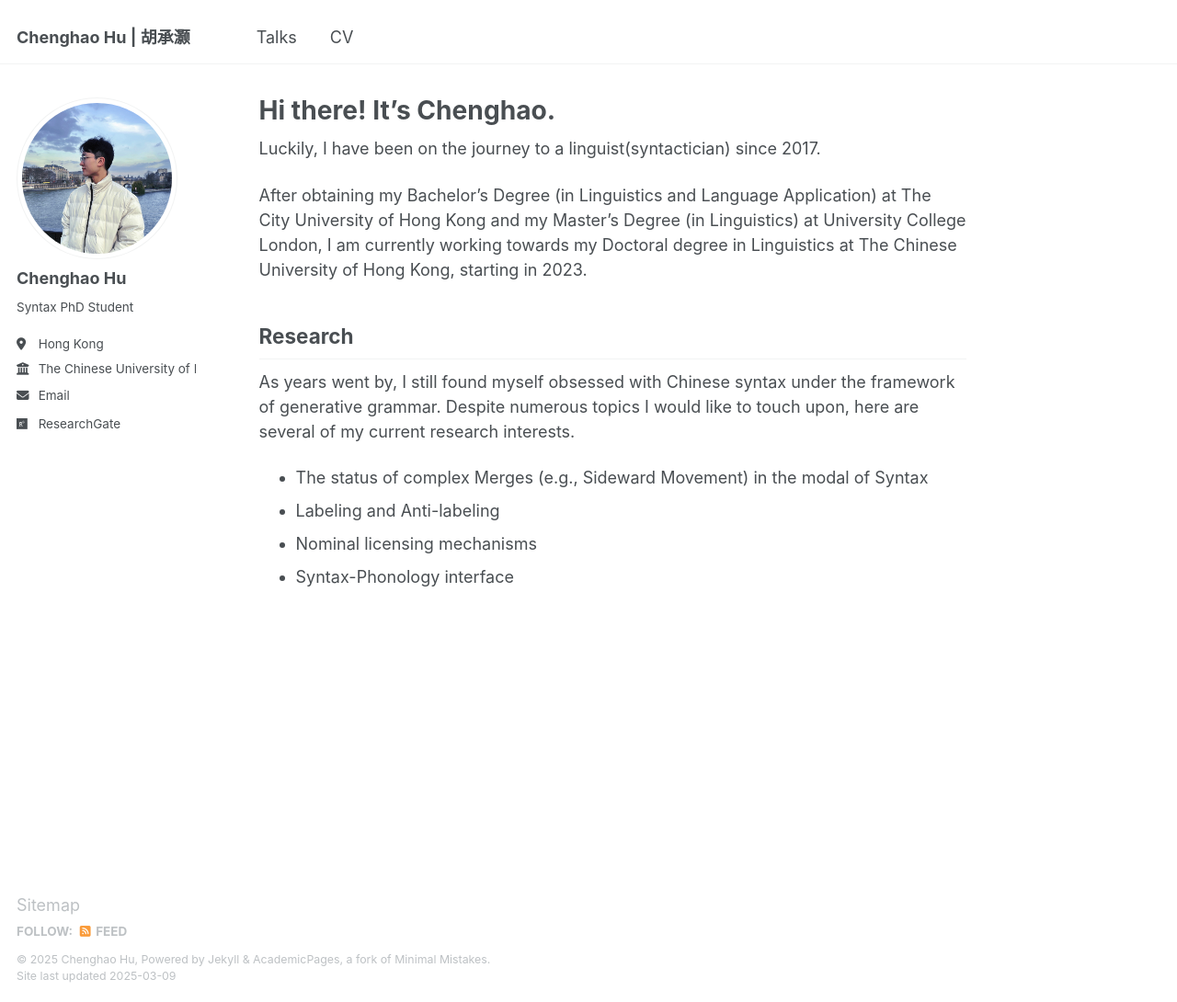
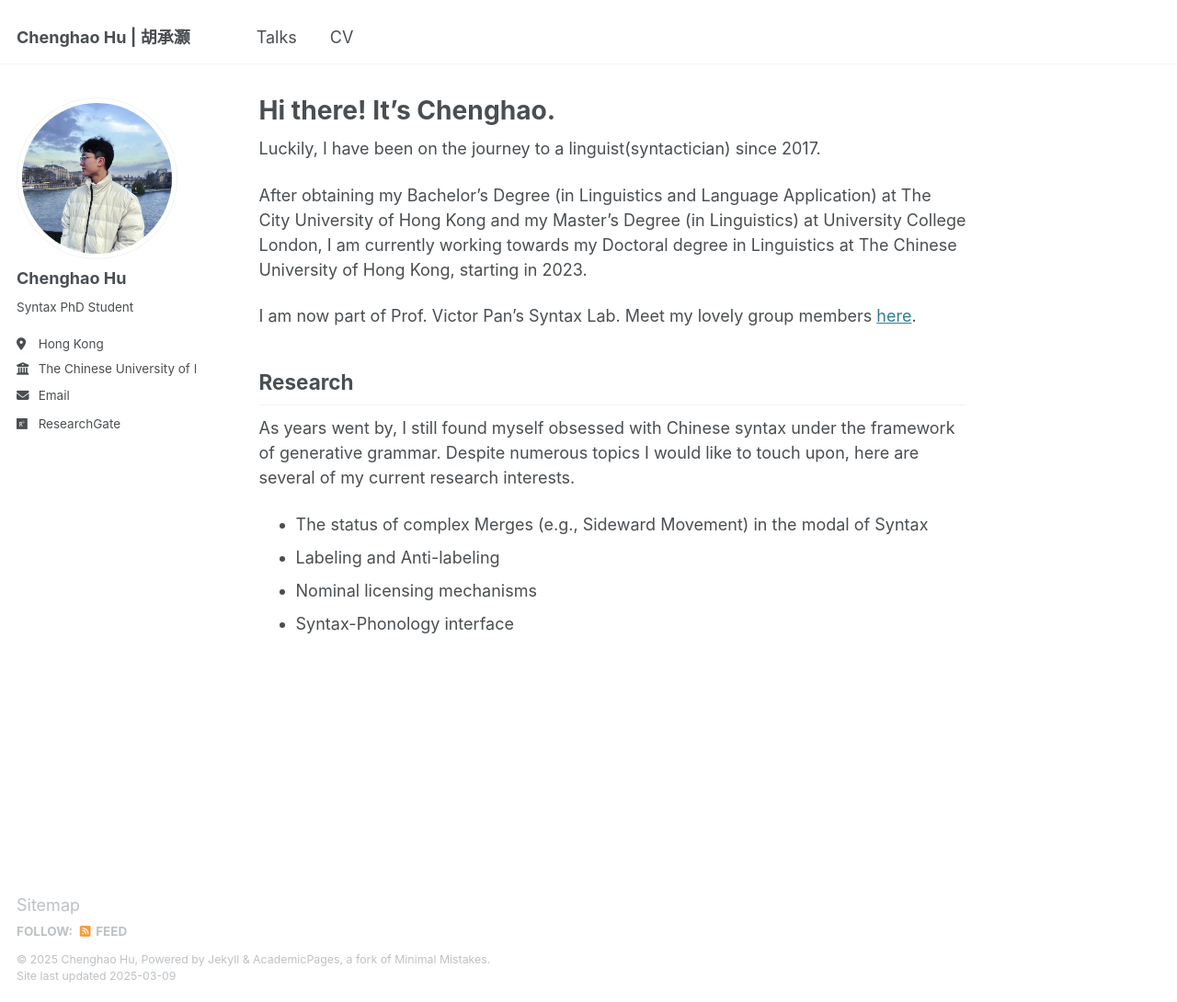
Before and after one commit to Chenghao-Hu/chenghao-hu.github.io, a Jekyll site: the page built from _pages/about.md, in a window 1280 px wide and 1090 px high. Shown: the whole window at 92% size. Built offline with Jekyll 4.4.1, drawn with Linux system fonts in a browser that asks for light colours.

Commit message:
Update about.md

```diff
--- a/_pages/about.md
+++ b/_pages/about.md
@@ -11,6 +11,8 @@ Luckily, I have been on the journey to a linguist(syntactician) since 2017.
 
 After obtaining my Bachelor's Degree (in Linguistics and Language Application) at The City University of Hong Kong and my Master's Degree (in Linguistics) at University College London, I am currently working towards my Doctoral degree in Linguistics at The Chinese University of Hong Kong, starting in 2023.
 
+I am now part of Prof. Victor Pan's Syntax Lab. Meet my lovely group members [here](https://victorjunnanpan.github.io/pansyntaxlab/).
+
 Research
 ------
 As years went by, I still found myself obsessed with Chinese syntax under the framework of generative grammar. Despite numerous topics I would like to touch upon, here are several of my current research interests.
```
